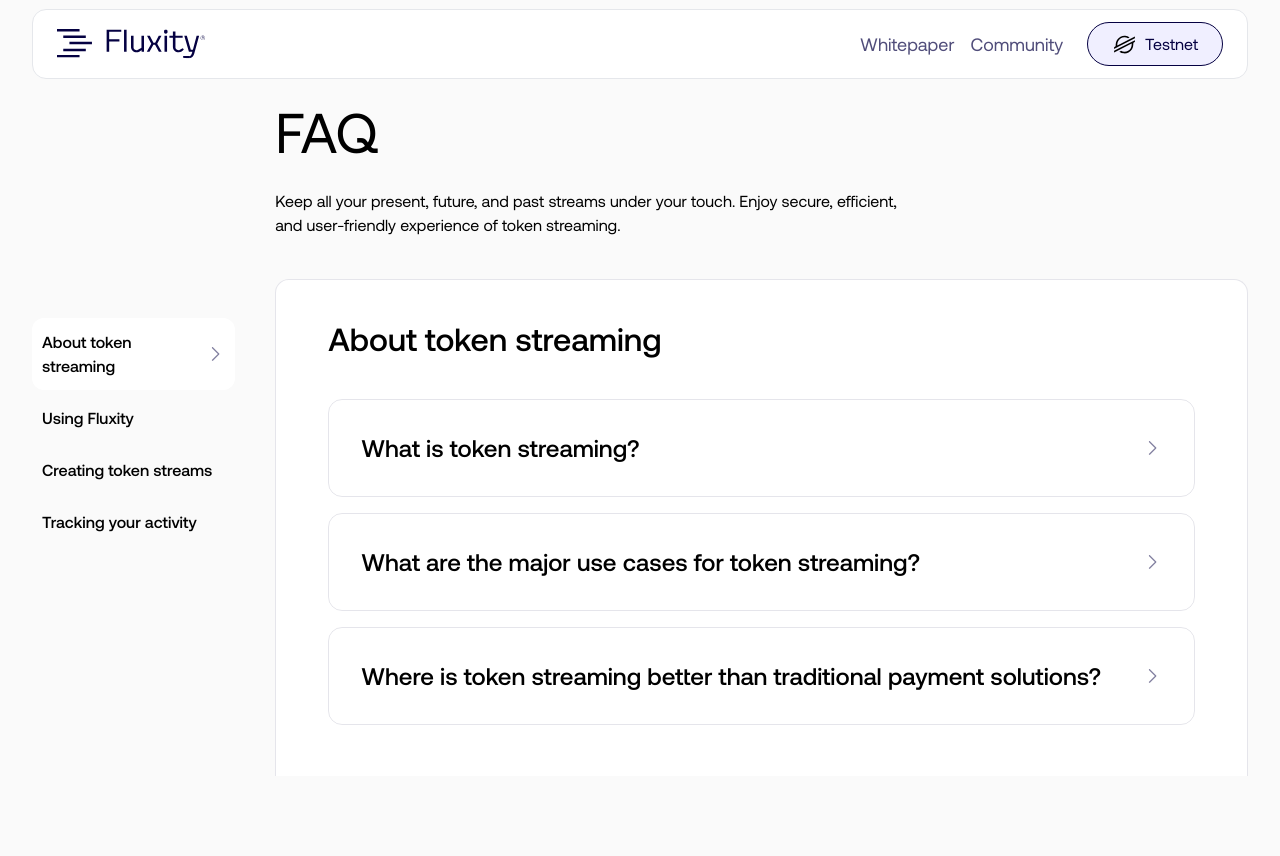
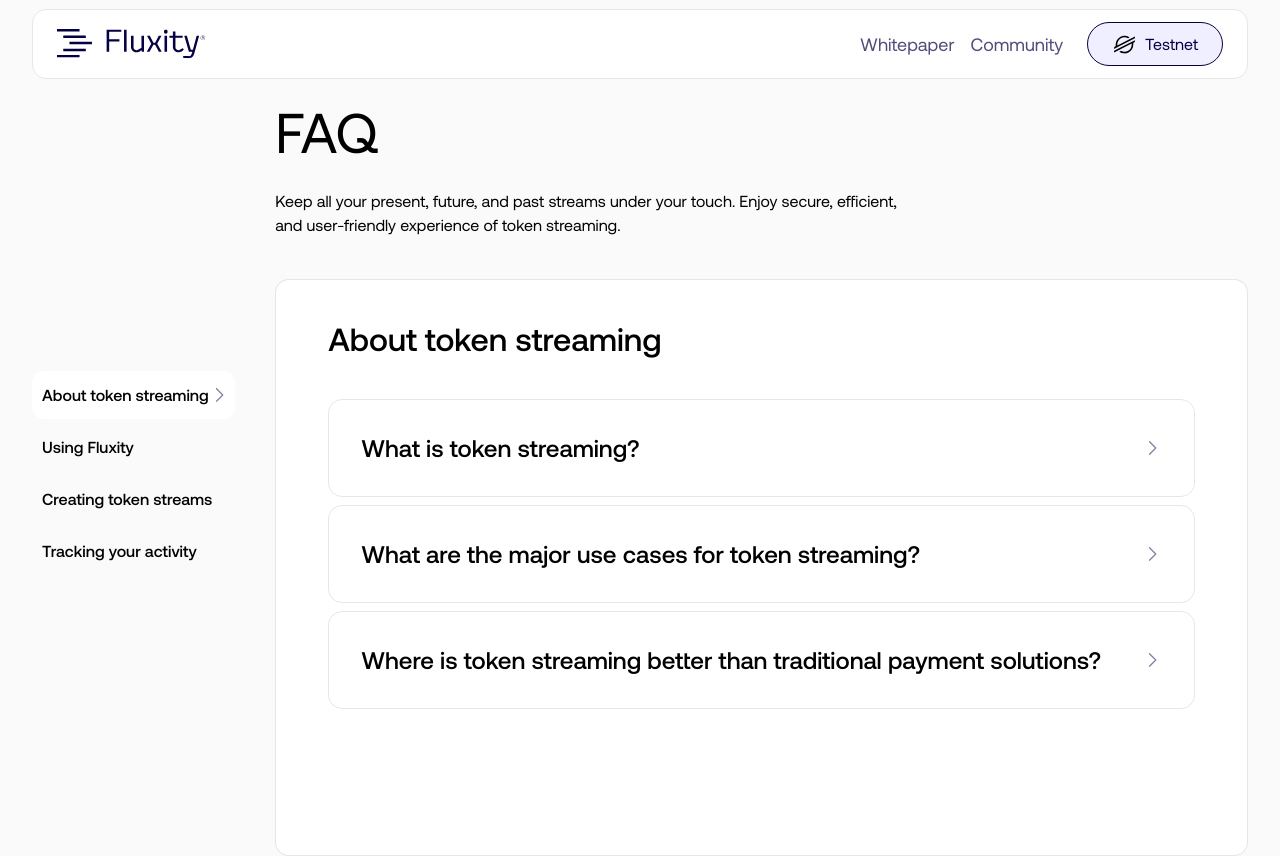
Before and after one commit to luanlabs/fluxity-interface, a Next.js app: page /faq in a window 1280 px wide. Before the commit the page ends 800 px from the top, so only its background shows below. Built offline with nearby package versions, Linux system fonts and the light colour scheme; no server answers; what stellar-sdk would draw is missing.

Commit message:
chore: fix faq for smaller desktops

```diff
--- a/src/app/faq/page.tsx
+++ b/src/app/faq/page.tsx
@@ -1,4 +1,5 @@
 import React from 'react';
+
 import { Metadata } from 'next';
 import FaqContainer from 'src/containers/FaqContainer';
 
--- a/src/app/layout.tsx
+++ b/src/app/layout.tsx
@@ -43,6 +43,10 @@ export default function RootLayout({ children }: { children: React.ReactNode })
         <meta
           name="keywords"
           content="Fluxity, Stellar, token streaming, cryptocurrency, blockchain, finance, digital payments, smart contracts"
+        />
+        <meta
+          name="viewport"
+          content="width=device-width, initial-scale=1, maximum-scale=1, minimum-scale=1, user-scalable=no"
         />
         <meta
           name="description"
--- a/src/containers/FaqContainer/index.tsx
+++ b/src/containers/FaqContainer/index.tsx
@@ -9,15 +9,15 @@ const FaqContainer = () => {
   const [isActive, setIsActive] = useState(0);
 
   return (
-    <div className="flex w-full h-full overflow-scroll">
+    <div className="flex overflow-scroll">
       <div className="flex justify-start items-center basis-1/5 ">
         <ul className="w-5/6">
           {FAQContent.map((item, index) => (
             <li
               key={item.title}
-              className={`flex items-center justify-between font-medium py-3 px-[10px] select-none ${
+              className={`flex items-center justify-between whitespace-nowrap font-medium py-3 px-[10px] select-none ${
                 isActive === index && 'bg-white'
-              } rounded-xl my-1 cursor-pointer`}
+              } rounded-xl my-1 cursor-pointer tall:text-base text-sm`}
               onClick={() => {
                 setIsActive(index);
               }}
@@ -39,13 +39,15 @@ const FaqContainer = () => {
           </p>
         </div>
         <div className="w-full bg-white pt-[34px] pb-4 px-[52px] mt-[42px] rounded-[14px] border border-[#0501421A]">
-          <p className="font-medium text-[32px] mb-[37px]">{FAQContent[isActive].title}</p>
-          <div className="tall:h-[55vh] h-[43vh] overflow-scroll">
+          <p className="font-medium tall:text-[32px] text-[28px] mb-[37px]">
+            {FAQContent[isActive].title}
+          </p>
+          <div className="tall:h-[55vh] h-[40vh] overflow-scroll">
             {FAQContent[isActive].questions.map(({ question, answer }) => (
               <Disclosure key={question}>
                 {({ open }) => (
-                  <div className="p-[32px] rounded-[14px] border border-[#0501421A] mb-4">
-                    <Disclosure.Button className="w-full flex justify-between items-center text-2xl font-medium text-start">
+                  <div className="p-[32px] rounded-[14px] border border-[#0501421A] mb-2">
+                    <Disclosure.Button className="w-full flex justify-between items-center tall:text-2xl text-xl font-medium text-start">
                       {question}
                       <div className={`${open ? '!rotate-90' : '!rotate-[360deg]'} transform`}>
                         <CareRight />
@@ -53,12 +55,12 @@ const FaqContainer = () => {
                     </Disclosure.Button>
                     <Transition
                       show={open}
-                      enter="transition duration-100 ease-out"
-                      enterFrom="transform scale-95 opacity-0"
-                      enterTo="transform scale-100 opacity-100"
-                      leave="transition duration-75 ease-out"
-                      leaveFrom="transform scale-100 opacity-100"
-                      leaveTo="transform scale-95 opacity-0"
+                      enter="transition duration-300 ease-out"
+                      enterFrom="opacity-0 transform translate-y-[-10px]"
+                      enterTo="opacity-100 transform translate-y-0"
+                      leave="transition duration-200 ease-in"
+                      leaveFrom="opacity-100 transform translate-y-0"
+                      leaveTo="opacity-0 transform translate-y-[-10px]"
                     >
                       <Disclosure.Panel static className="text-[18px] mt-4">
                         {answer}
```
